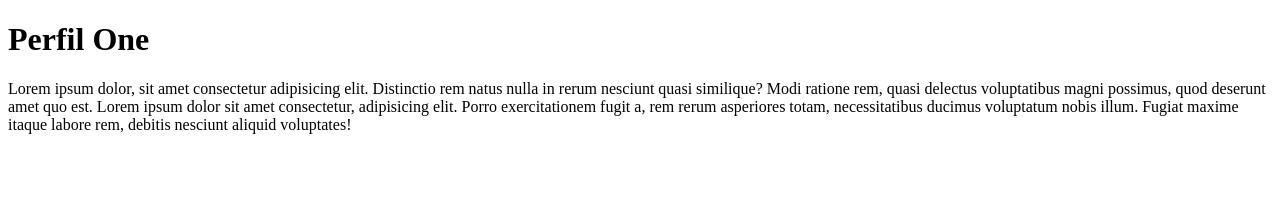
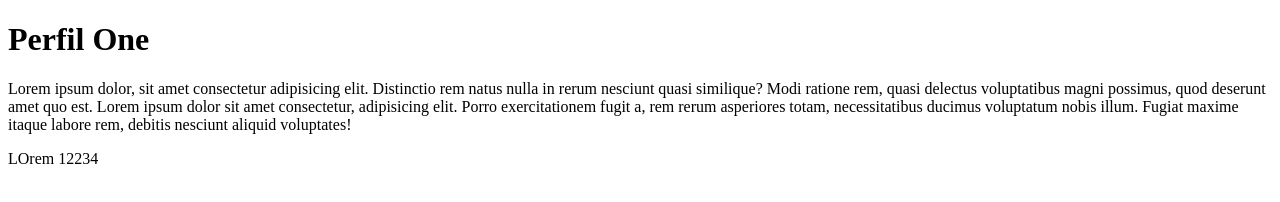
Before and after one commit to Emerson-S-Gomes/PerfilOne, a plain HTML site: page index.html in a window 1280 px wide. Drawn offline with Linux system fonts and the light colour scheme.

Commit message:
SEgunda commit da pasta

```diff
--- a/index.html
+++ b/index.html
@@ -10,6 +10,7 @@
 
     <h1>Perfil One</h1>
         <p>Lorem ipsum dolor, sit amet consectetur adipisicing elit. Distinctio rem natus nulla in rerum nesciunt quasi similique? Modi ratione rem, quasi delectus voluptatibus magni possimus, quod deserunt amet quo est. Lorem ipsum dolor sit amet consectetur, adipisicing elit. Porro exercitationem fugit a, rem rerum asperiores totam, necessitatibus ducimus voluptatum nobis illum. Fugiat maxime itaque labore rem, debitis nesciunt aliquid voluptates!</p>
+    <p> LOrem 12234 </p>
 
 </body>
 </html>
```
